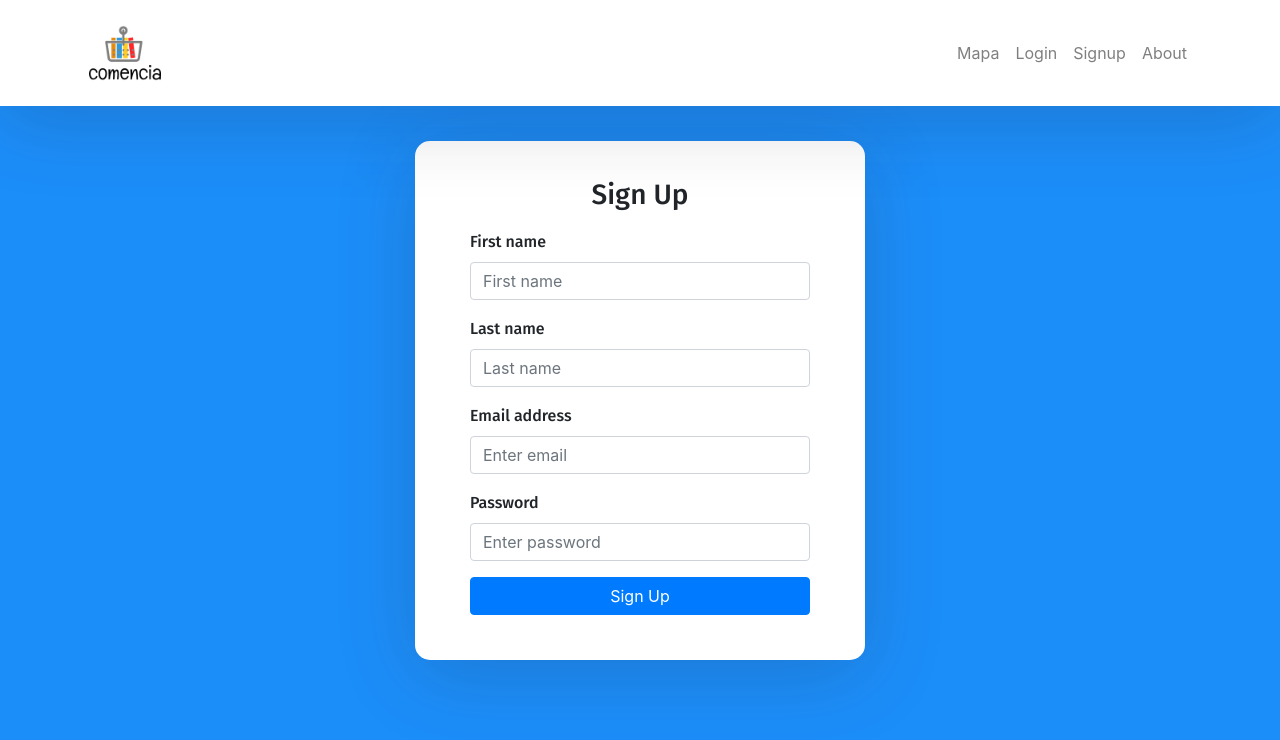
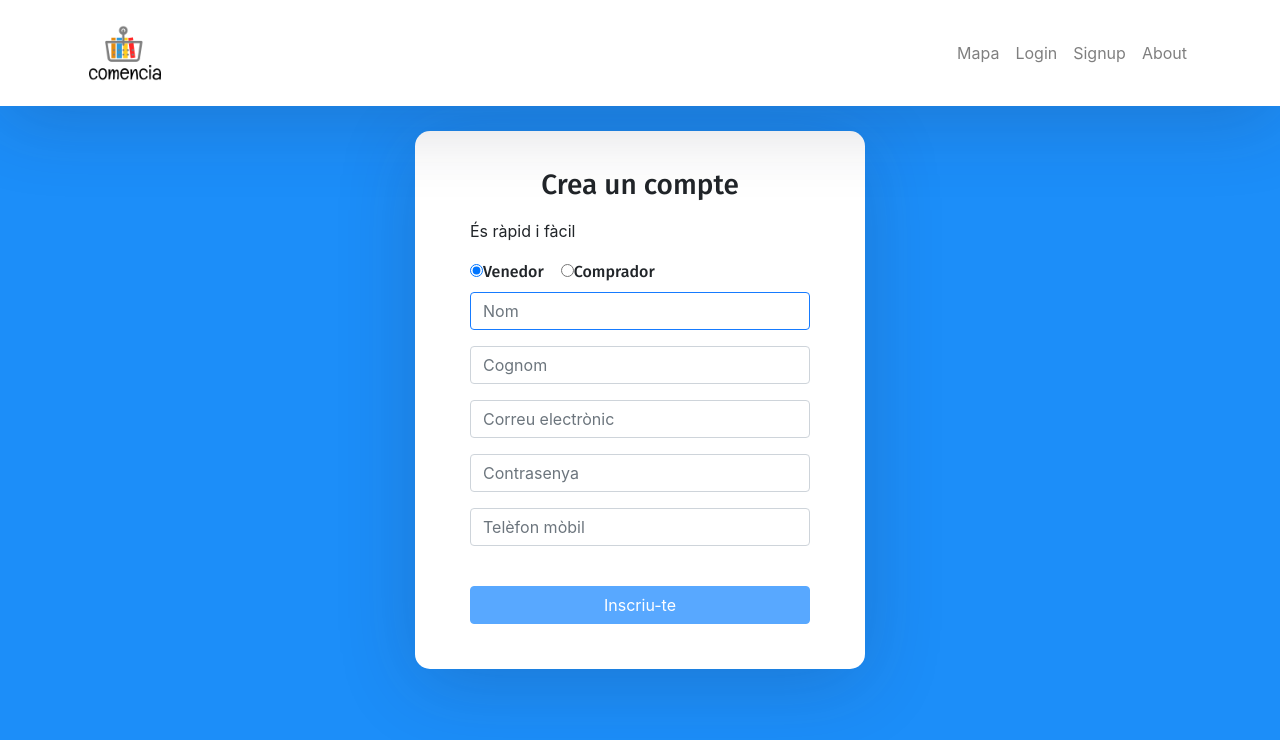
Before and after one commit to nilquera/hackovid, a React (Create React App) app in the folder frontend/: page /signup in a window 1280 px wide. Shown: the top 740 px of the page. Built offline with nearby package versions, Linux system fonts and the light colour scheme.

Commit message:
lògica signup feta

```diff
--- a/frontend/src/components/About.js
+++ b/frontend/src/components/About.js
@@ -1,4 +1,4 @@
-import React, { useState, useEffect } from "react";
+import React from "react";
 import { Link } from "react-router-dom";
 
 function About() {
@@ -8,13 +8,13 @@ function About() {
       <p>
         <i>
           Durant el confinament per la pandèmia del COVID-19, molts venedors i
-          venedores dels nostres barris han vist com disminuien les ventes de
-          forma preocupant.
+          venedores dels nostres barris han vist com disminuien les seves ventes
+          de forma preocupant.
         </i>
       </p>
       <p>
         <b>Comencia</b> és una plataforma molt senzilla destinada a facilitar el
-        comerç a les botigues de barri.
+        comerç de les botigues de barri.
       </p>
       <p>
         El venedor crea un <b>anunci</b> per la seva botiga i afegeix una sèrie
--- a/frontend/src/components/Nav.js
+++ b/frontend/src/components/Nav.js
@@ -7,7 +7,6 @@ import LogoutButton from "./LogoutButton";
 
 const Nav = () => {
   const { contextUser, isAuthenticated } = useContext(AuthContext);
-  console.log(contextUser);
   return (
     <nav className="navbar navbar-expand-lg navbar-light fixed-top">
       <div className="container">
--- a/frontend/src/components/auth/Auth.js
+++ b/frontend/src/components/auth/Auth.js
@@ -1,4 +1,4 @@
-import React, { useState, useMemo } from "react";
+import React, { useState } from "react";
 import {
   setUserSession,
   removeUserSession,
--- a/frontend/src/components/auth/Login.js
+++ b/frontend/src/components/auth/Login.js
@@ -18,7 +18,7 @@ const Login = props => {
 
     axios
       .post("http://localhost:3001/api/login", {
-        username: "admin",
+        username: email,
         password: password
       })
       .then(response => {
@@ -32,38 +32,38 @@ const Login = props => {
       });
   }
 
+  // type="email"
   return (
     <form onSubmit={handleSubmit}>
       <h3>Sign In</h3>
 
       <div className="form-group">
-        <label>Email address</label>
         <input
           autoFocus
-          type="email"
           className="form-control"
-          placeholder="Enter email"
+          placeholder="Correu electrònic"
           onChange={e => setEmail(e.target.value)}
           value={email}
         />
       </div>
 
       <div className="form-group">
-        <label>Password</label>
         <input
           type="password"
           className="form-control"
-          placeholder="Enter password"
+          placeholder="Contrasenya"
           onChange={e => setPassword(e.target.value)}
           value={password}
         />
       </div>
+
       {error && (
         <>
           <small style={{ color: "red" }}>{error}</small>
           <br />
         </>
       )}
+
       <br />
 
       <button
--- a/frontend/src/components/auth/Signup.js
+++ b/frontend/src/components/auth/Signup.js
@@ -1,50 +1,140 @@
-import React, { Component } from "react";
+import React, { useState, useContext } from "react";
+import { AuthContext } from "./Auth";
+import axios from "axios";
 
-class SignUp extends Component {
-  render() {
+const SignUp = props => {
+  const [nom, setNom] = useState("");
+  const [cognom, setCognom] = useState("");
+  const [email, setEmail] = useState("");
+  const [password, setPassword] = useState("");
+  const [telefon, setTelefon] = useState("");
+  const [esVenedor, setEsVenedor] = useState(true);
+  const [loading, setLoading] = useState(false);
+  const [error, setError] = useState(null);
+
+  const { contextLogin } = useContext(AuthContext);
+
+  const validateForm = () =>
+    nom.length > 0 &&
+    cognom.length > 0 &&
+    email.length > 0 &&
+    password.length > 0;
+
+  async function handleSubmit(event) {
+    event.preventDefault();
+    setLoading(true);
+
+    axios
+      .post("http://localhost:3001/api/users", {
+        username: nom,
+        email: email,
+        password: password
+      })
+      .then(response => {
+        setLoading(false);
+        contextLogin(response.data.user, response.data.token); //set context
+        props.history.push("/");
+      })
+      .catch(e => {
+        setLoading(false);
+        setError("Couldn't Register");
+      });
+  }
+
   return (
-      <form>
-        <h3>Sign Up</h3>
+    <form onSubmit={handleSubmit}>
+      <h3>Crea un compte</h3>
+      <p>És ràpid i fàcil</p>
 
+      <label style={{ marginRight: "5%" }}>
+        <input
+          type="radio"
+          name="esVenedor"
+          checked={esVenedor}
+          onChange={e => setEsVenedor(true)}
+        ></input>
+        Venedor
+      </label>
+      <label>
+        <input
+          type="radio"
+          name="esVenedor"
+          checked={!esVenedor}
+          onChange={e => setEsVenedor(false)}
+        ></input>
+        Comprador
+      </label>
       <div className="form-group">
-          <label>First name</label>
         <input
+          autoFocus
           type="text"
           className="form-control"
-            placeholder="First name"
+          placeholder="Nom"
+          onChange={e => setNom(e.target.value)}
+          value={nom}
         />
       </div>
 
       <div className="form-group">
-          <label>Last name</label>
-          <input type="text" className="form-control" placeholder="Last name" />
-        </div>
-
-        <div className="form-group">
-          <label>Email address</label>
         <input
-            type="email"
+          type="text"
           className="form-control"
-            placeholder="Enter email"
+          placeholder="Cognom"
+          onChange={e => setCognom(e.target.value)}
+          value={cognom}
         />
       </div>
 
       <div className="form-group">
-          <label>Password</label>
+        <input
+          type="email"
+          className="form-control"
+          placeholder="Correu electrònic"
+          onChange={e => setEmail(e.target.value)}
+          value={email}
+        />
+      </div>
+
+      <div className="form-group">
         <input
           type="password"
           className="form-control"
-            placeholder="Enter password"
+          placeholder="Contrasenya"
+          onChange={e => setPassword(e.target.value)}
+          value={password}
         />
       </div>
+      {esVenedor && (
+        <div className="form-group">
+          <input
+            type="tel"
+            className="form-control"
+            placeholder="Telèfon mòbil"
+            onChange={e => setTelefon(e.target.value)}
+            value={telefon}
+          />
+        </div>
+      )}
 
-        <button type="submit" className="btn btn-primary btn-block">
-          Sign Up
+      {error && (
+        <>
+          <small style={{ color: "red" }}>{error}</small>
+          <br />
+        </>
+      )}
+
+      <br />
+
+      <button
+        type="submit"
+        disabled={!validateForm() || loading}
+        className="btn btn-primary btn-block"
+      >
+        Inscriu-te
       </button>
     </form>
   );
-  }
-}
+};
 // <p className="forgot-password text-right">
 //   Already registered <a href="#">sign in?</a>
 // </p>
```
Lines whose indentation alone changed are shown as unchanged.
